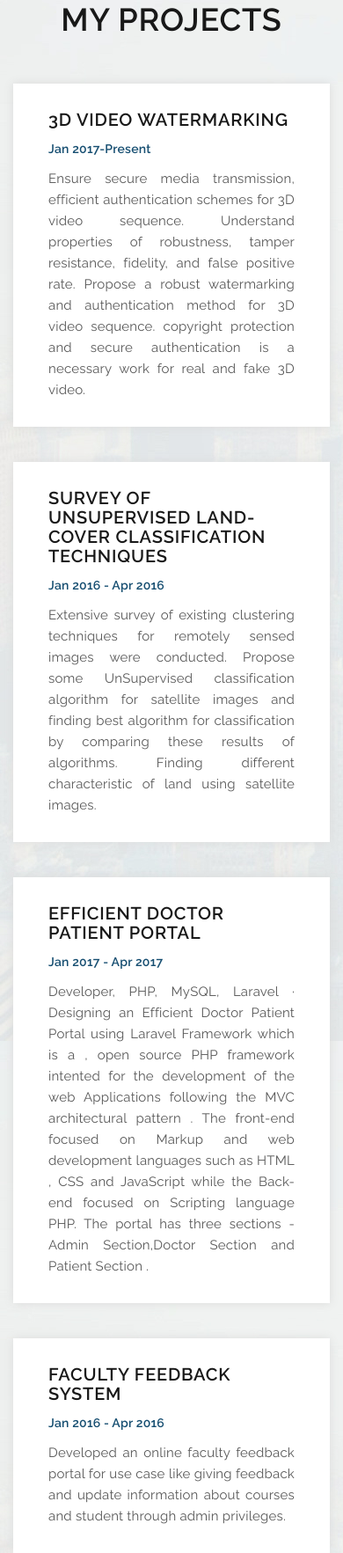
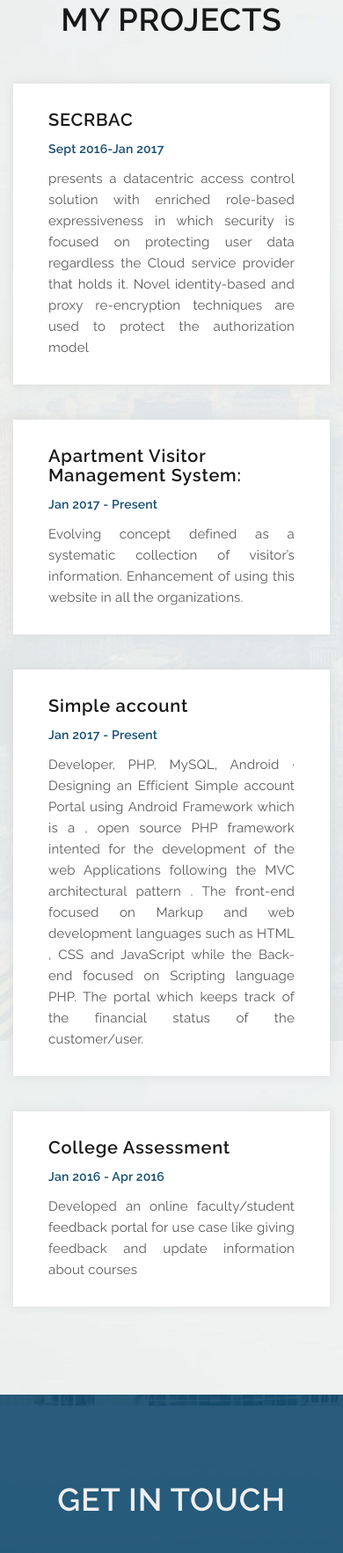
Before and after one commit to Veeresh6004/index, a plain HTML site: page index.html in a window 390 px wide. Shown: the part 4219-5984 px from the top of the page at 88% size. Drawn offline with Linux system fonts and the light colour scheme; animation ran at ten frames a second.

Commit message:
Update index.html

```diff
--- a/index.html
+++ b/index.html
@@ -236,9 +236,11 @@
                         <div class="experience-item">
                             <div class="experience-circle"></div>
                             <div class="experience-content">
-                                <h6>3D VIDEO WATERMARKING</h6>
-                                <p class="range">Jan 2017-Present</p>
-                                <p>Ensure secure media transmission, efficient authentication schemes for 3D video sequence. Understand properties of robustness, tamper resistance, fidelity, and false positive rate. Propose a robust watermarking and authentication method for 3D video sequence. copyright protection and secure authentication is a necessary work for real and fake 3D video.</p>
+                                <h6>SECRBAC</h6>
+                                <p class="range">Sept 2016-Jan 2017</p>
+                                <p>presents a datacentric access control solution with enriched role-based expressiveness in which security is focused on protecting user data
+regardless the Cloud service provider that holds it. Novel identity-based and proxy re-encryption techniques are used to protect
+the authorization model</p>
                             </div>
                         </div>
                     </div>
@@ -246,9 +248,9 @@
                         <div class="experience-item">
                             <div class="experience-circle"></div>
                             <div class="experience-content">
-                                <h6>SURVEY OF  UNSUPERVISED LAND-COVER CLASSIFICATION TECHNIQUES</h6>
-                                <p class="range">Jan 2016 - Apr 2016</p>
-                                <p>Extensive survey of existing clustering techniques for remotely sensed images were conducted. Propose some UnSupervised classification algorithm for satellite images and finding best algorithm for classification by comparing these results of algorithms. Finding different characteristic of land using satellite images.</p>
+                                <h6>Apartment Visitor Management System:</h6>
+                                <p class="range">Jan 2017 - Present</p>
+                                <p>Evolving concept defined as a systematic collection of visitor’s information. Enhancement of using this website in all the organizations.</p>
                             </div>
                         </div>
                     </div>
@@ -256,11 +258,11 @@
                         <div class="experience-item">
                             <div class="experience-circle"></div>
                             <div class="experience-content">
-                               <a href="https://github.com/Revenger02/EfficientDoctorPatientPortal" ><h6>EFFICIENT DOCTOR PATIENT PORTAL</h6></a>
-                                <p class="range">Jan 2017 - Apr 2017</p>
-                                <p>Developer, PHP, MySQL, Laravel · Designing an Efficient Doctor Patient Portal using Laravel Framework which is a , open source PHP framework intented for the development of the web Applications following the MVC architectural pattern . The front-end
+                               <a href="https://github.com/Veeresh6004/Simple_Account" ><h6>Simple account</h6></a>
+                                <p class="range">Jan 2017 - Present</p>
+                                <p>Developer, PHP, MySQL, Android · Designing an Efficient Simple account Portal using Android Framework which is a , open source PHP framework intented for the development of the web Applications following the MVC architectural pattern . The front-end
 focused on Markup and web development languages such as HTML , CSS and JavaScript while the Back-end focused on Scripting language PHP.
-The portal has three sections - Admin Section,Doctor Section and Patient Section .</p>
+The portal which keeps track of the financial status of the customer/user.</p>
                             </div>
                         </div>
                     </div>
@@ -268,23 +270,12 @@ The portal has three sections - Admin Section,Doctor Section and Patient Section
                         <div class="experience-item">
                             <div class="experience-circle"></div>
                             <div class="experience-content">
-                                <h6>FACULTY FEEDBACK SYSTEM</h6>
+                                <h6>College Assessment</h6>
                                 <p class="range">Jan 2016 - Apr 2016</p>
-                                <p>Developed an online faculty feedback portal for use case like giving feedback and update information about courses and student through admin privileges.</p>
+                                <p>Developed an online faculty/student feedback portal for use case like giving feedback and update information about courses</p>
                             </div>
                         </div>
                     </div>
-			<div class="col-md-6 left-item experience-top-margin">
-                        <div class="experience-item">
-                            <div class="experience-circle"></div>
-                            <div class="experience-content">
-                               <a href="https://github.com/Revenger02/FileInfo-based-on-extension" ><h6>FILE TYPE IDENTIFICATION</h6></a>
-                                <p class="range">10 Jan 2018 - 20 Jan 2018</p>
-                                <p>Build a web crawler to extract information about file type based on its extension. Implemented in Java using Jsoup library. Use multithreading to get data from parallely from various sites.</p>
-                            </div>
-                        </div>
-                    </div>
-
                 </div>
             </div>
         </div>
```
